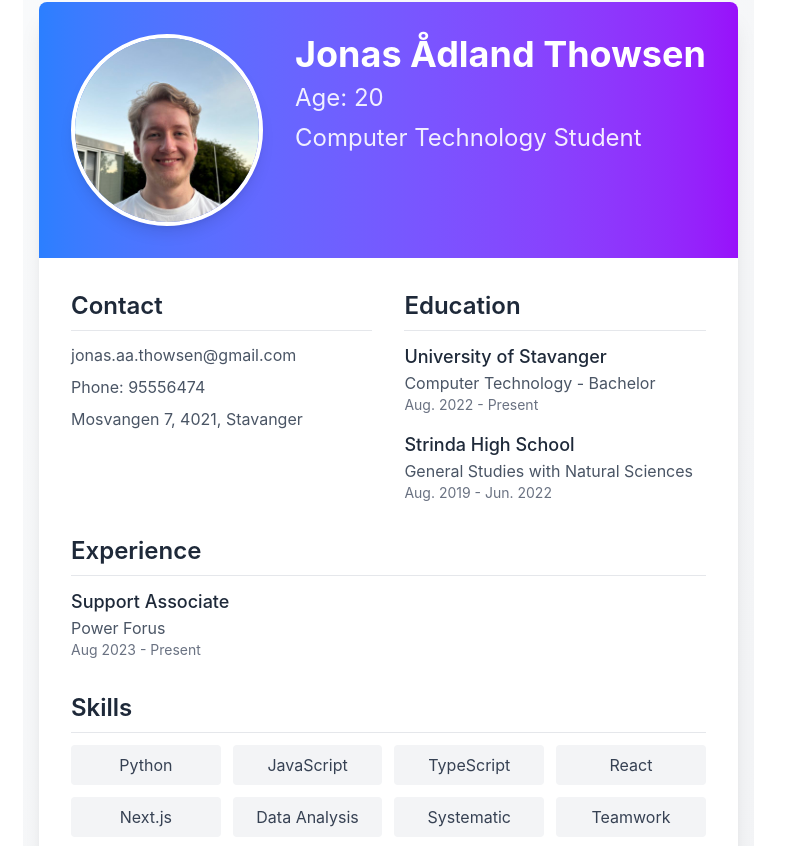
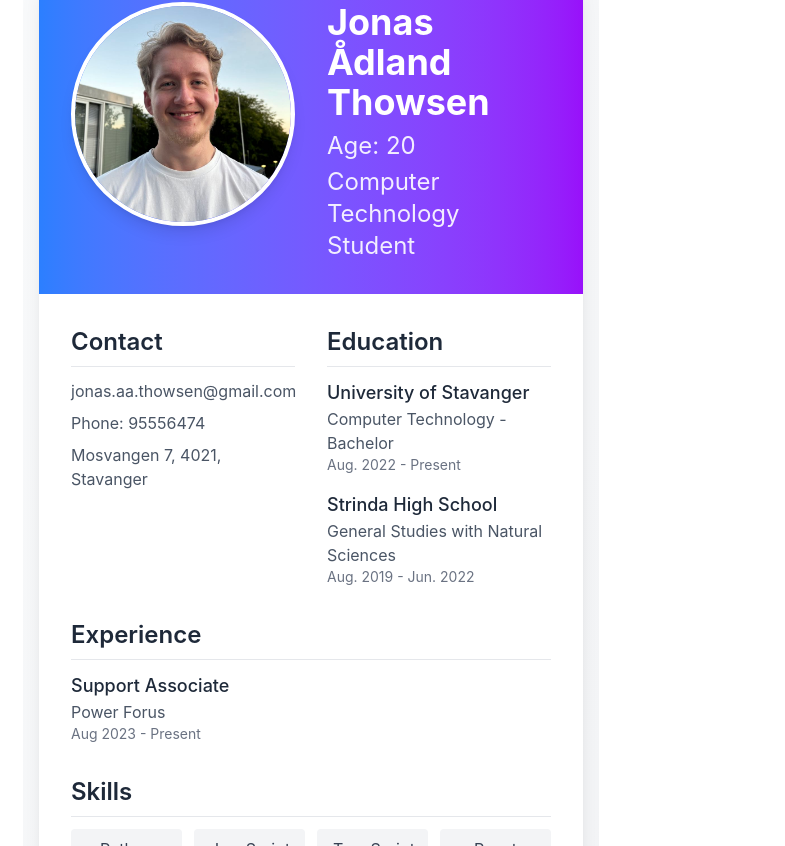
Before and after one commit to JonasThowsen/portofolio, a Next.js app: page / in a window 1280 px wide. Shown: the part 174-1020 px from the top of the page, without its empty margins (329-1114 px from the left). Built offline with nearby package versions, Linux system fonts and the light colour scheme.

Commit message:
noen endringer for centering

```diff
--- a/app/page.tsx
+++ b/app/page.tsx
@@ -10,26 +10,26 @@ export default function Home() {
   const t = translations[language];
 
   return (
-    <div className="max-w-5xl mx-auto px-4 py-12 bg-gradient-to-br from-gray-50 to-gray-100 min-h-screen">
-      <div className="absolute top-4 right-4 z-10">
+    <div className="min-h-screen bg-gradient-to-br from-gray-50 to-gray-100 flex justify-center items-center relative p-4">
+      <div className="fixed top-4 right-4 z-10">
         <LanguageToggle />
       </div>
 
-      <main className="bg-white shadow-xl rounded-lg overflow-hidden">
-        <header className="bg-gradient-to-r from-blue-500 to-purple-600 text-white p-8 flex flex-col sm:flex-row items-center sm:items-start">
-          <div className="w-40 h-40 sm:w-48 sm:h-48 mb-4 sm:mb-0 sm:mr-8 overflow-hidden rounded-full border-4 border-white shadow-lg flex-shrink-0">
+      <main className="w-full max-w-4xl mx-auto bg-white shadow-xl rounded-lg overflow-hidden">
+        <header className="bg-gradient-to-r from-blue-500 to-purple-600 text-white p-6 sm:p-8 flex flex-col sm:flex-row items-center sm:items-start">
+          <div className="w-48 h-48 sm:w-56 sm:h-56 mb-4 sm:mb-0 sm:mr-8 rounded-full border-4 border-white shadow-lg flex-shrink-0 overflow-hidden">
             <Image
               src="/jonas-profile.jpg"
               alt={t.fullName}
-              width={192}
-              height={192}
-              className="object-cover"
+              width={224}
+              height={224}
+              className="w-full h-full object-cover"
             />
           </div>
-          <div className="text-center sm:text-left">
-            <h1 className="text-3xl sm:text-4xl font-bold whitespace-nowrap">{t.fullName}</h1>
-            <p className="text-xl sm:text-2xl mt-2 opacity-90">{t.age}</p>
-            <p className="text-xl sm:text-2xl mt-2 opacity-90">{t.title}</p>
+          <div className="text-center sm:text-left flex flex-col justify-center">
+            <h1 className="text-2xl sm:text-3xl md:text-4xl font-bold">{t.fullName}</h1>
+            <p className="text-lg sm:text-xl md:text-2xl mt-2 opacity-90">{t.age}</p>
+            <p className="text-lg sm:text-xl md:text-2xl mt-1 opacity-90">{t.title}</p>
           </div>
         </header>
 
--- a/app/translations.ts
+++ b/app/translations.ts
@@ -25,7 +25,7 @@ export const translations = {
       'TypeScript',
       'React',
       'Next.js',
-      'Data Analysis',
+      'Analysis',
       'Systematic',
       'Teamwork'
     ],
@@ -63,7 +63,7 @@ export const translations = {
       'TypeScript',
       'React',
       'Next.js',
-      'Dataanalyse',
+      'Analyse',
       'Systematisk',
       'Samarbeid'
     ],
```
